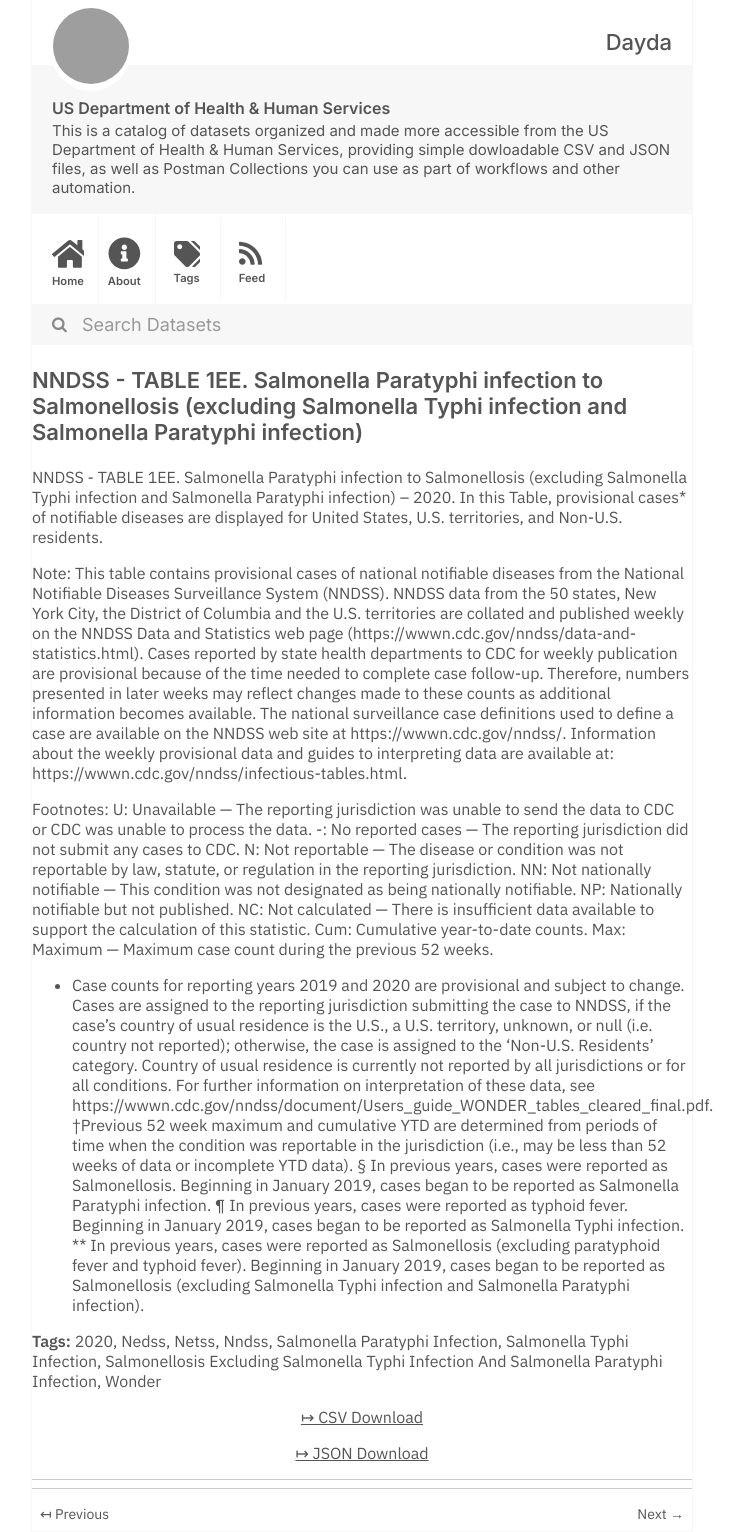
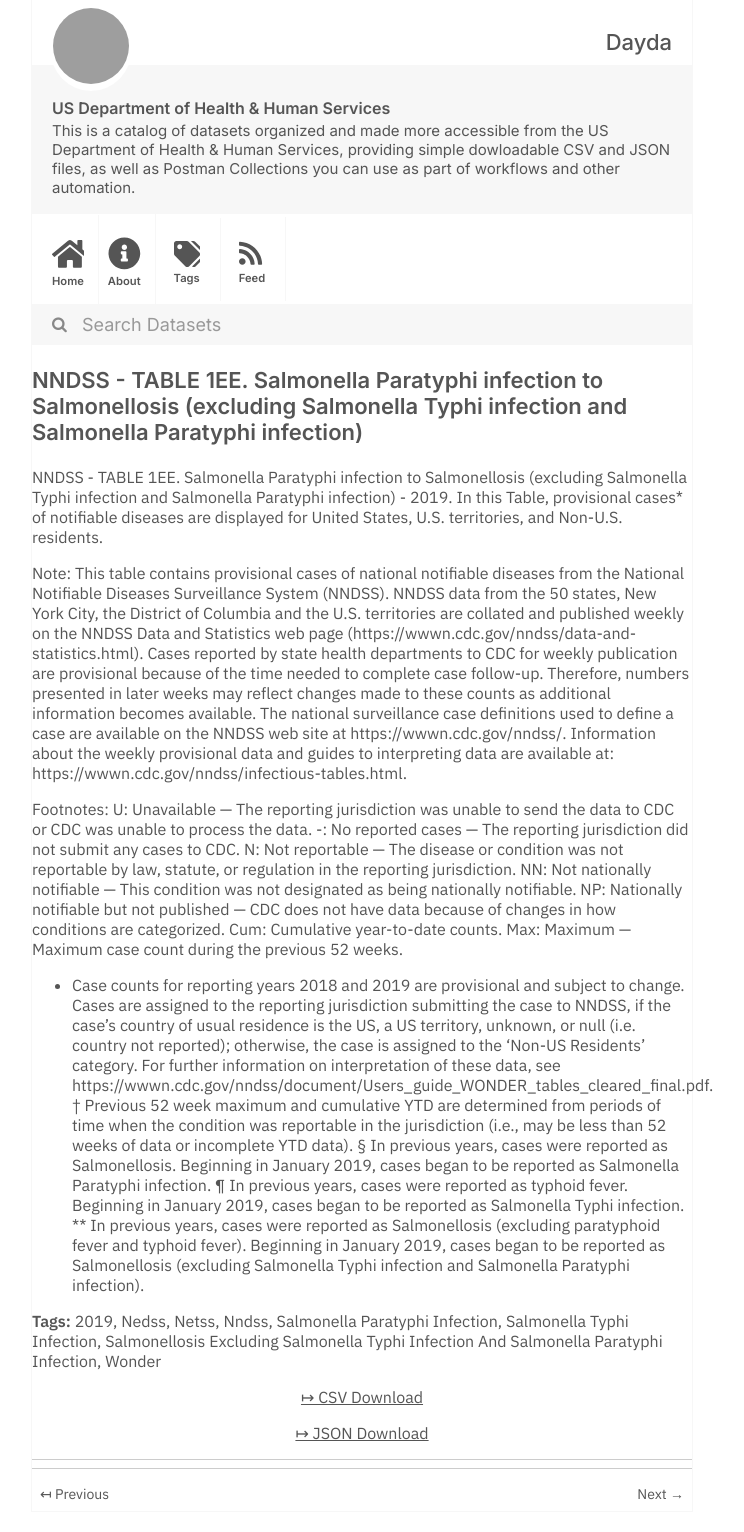
Before and after one commit to dayda-entities/us-department-of-health-and-human-services, a Jekyll site: the page built from _posts/2020-11-10-nndss-table-1ee-salmonella-par.md, in a window 1280 px wide. Shown: the whole page, without its empty margins (278-1022 px from the left). Built offline with Jekyll 4.4.1, drawn with Linux system fonts in a browser that asks for light colours; grey boxes are pictures that could not be loaded.

Commit message:
Publish Data

```diff
--- a/_posts/2020-11-10-nndss-table-1ee-salmonella-par.md
+++ b/_posts/2020-11-10-nndss-table-1ee-salmonella-par.md
@@ -2,12 +2,12 @@
 title: >-
   NNDSS - TABLE 1EE. Salmonella Paratyphi infection to Salmonellosis (excluding
   Salmonella Typhi infection and Salmonella Paratyphi infection)
-created: '2020-11-10T16:16:37.391605'
-modified: '2021-04-30T02:02:09.769645'
+created: '2020-11-10T16:18:19.513731'
+modified: '2021-04-17T02:29:53.613790'
 state: active
 type: dataset
 tags:
-  - '2020'
+  - '2019'
   - Nedss
   - Netss
   - Nndss
@@ -18,12 +18,12 @@ tags:
     Infection
   - Wonder
 groups: []
-csv_url: 'https://data.cdc.gov/api/views/mvaf-qxac/rows.csv?accessType=DOWNLOAD'
-json_url: 'https://data.cdc.gov/api/views/mvaf-qxac/rows.json?accessType=DOWNLOAD'
+csv_url: 'https://data.cdc.gov/api/views/hs59-amfp/rows.csv?accessType=DOWNLOAD'
+json_url: 'https://data.cdc.gov/api/views/hs59-amfp/rows.json?accessType=DOWNLOAD'
 layout: post
 
 ---
-NNDSS - TABLE 1EE. Salmonella Paratyphi infection to Salmonellosis (excluding Salmonella Typhi infection and Salmonella Paratyphi infection) – 2020.  In this Table, provisional cases* of notifiable diseases are displayed for United States, U.S. territories, and Non-U.S. residents.
+NNDSS - TABLE 1EE. Salmonella Paratyphi infection to Salmonellosis (excluding Salmonella Typhi infection and Salmonella Paratyphi infection) - 2019. In this Table, provisional cases* of notifiable diseases are displayed for United States, U.S. territories, and Non-U.S. residents.
 
 Note:
 This table contains provisional cases of national notifiable diseases from the National Notifiable Diseases Surveillance System (NNDSS). NNDSS data from the 50 states, New York City, the District of Columbia and the U.S. territories are collated and published weekly on the NNDSS Data and Statistics web page (https://wwwn.cdc.gov/nndss/data-and-statistics.html). Cases reported by state health departments to CDC for weekly publication are provisional because of the time needed to complete case follow-up. Therefore, numbers presented in later weeks may reflect changes made to these counts as additional information becomes available. The national surveillance case definitions used to define a case are available on the NNDSS web site at https://wwwn.cdc.gov/nndss/. Information about the weekly provisional data and guides to interpreting data are available at: https://wwwn.cdc.gov/nndss/infectious-tables.html.
@@ -33,12 +33,11 @@ U: Unavailable — The reporting jurisdiction was unable to send the data to CDC
 -: No reported cases — The reporting jurisdiction did not submit any cases to CDC.
 N: Not reportable — The disease or condition was not reportable by law, statute, or regulation in the reporting jurisdiction.
 NN: Not nationally notifiable — This condition was not designated as being nationally notifiable.
-NP: Nationally notifiable but not published.
-NC: Not calculated — There is insufficient data available to support the calculation of this statistic.
+NP: Nationally notifiable but not published — CDC does not have data because of changes in how conditions are categorized.
 Cum: Cumulative year-to-date counts.
 Max: Maximum — Maximum case count during the previous 52 weeks.
-* Case counts for reporting years 2019 and 2020 are provisional and subject to change. Cases are assigned to the reporting jurisdiction submitting the case to NNDSS, if the case's country of usual residence is the U.S., a U.S. territory, unknown, or null (i.e. country not reported); otherwise, the case is assigned to the 'Non-U.S. Residents' category. Country of usual residence is currently not reported by all jurisdictions or for all conditions. For further information on interpretation of these data, see https://wwwn.cdc.gov/nndss/document/Users_guide_WONDER_tables_cleared_final.pdf.
-†Previous 52 week maximum and cumulative YTD are determined from periods of time when the condition was reportable in the jurisdiction (i.e., may be less than 52 weeks of data or incomplete YTD data).
+* Case counts for reporting years 2018 and 2019 are provisional and subject to change. Cases are assigned to the reporting jurisdiction submitting the case to NNDSS, if the case's country of usual residence is the US, a US territory, unknown, or null (i.e. country not reported); otherwise, the case is assigned to the 'Non-US Residents' category. For further information on interpretation of these data, see https://wwwn.cdc.gov/nndss/document/Users_guide_WONDER_tables_cleared_final.pdf.
+† Previous 52 week maximum and cumulative YTD are determined from periods of time when the condition was reportable in the jurisdiction (i.e., may be less than 52 weeks of data or incomplete YTD data).
 § In previous years, cases were reported as Salmonellosis. Beginning in January 2019, cases began to be reported as Salmonella Paratyphi infection.
 ¶ In previous years, cases were reported as typhoid fever. Beginning in January 2019, cases began to be reported as Salmonella Typhi infection.
 ** In previous years, cases were reported as Salmonellosis (excluding paratyphoid fever and typhoid fever). Beginning in January 2019, cases began to be reported as Salmonellosis (excluding Salmonella Typhi infection and Salmonella Paratyphi infection).
```
